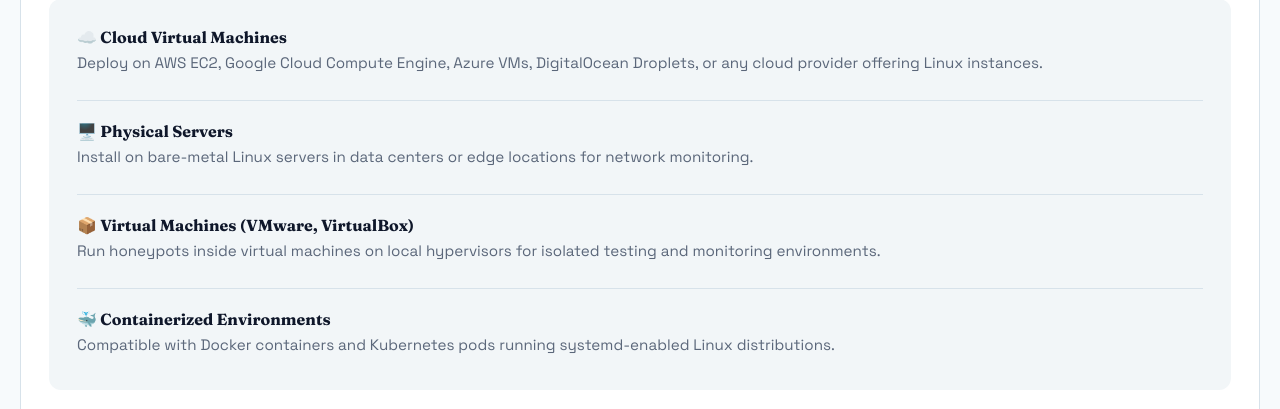
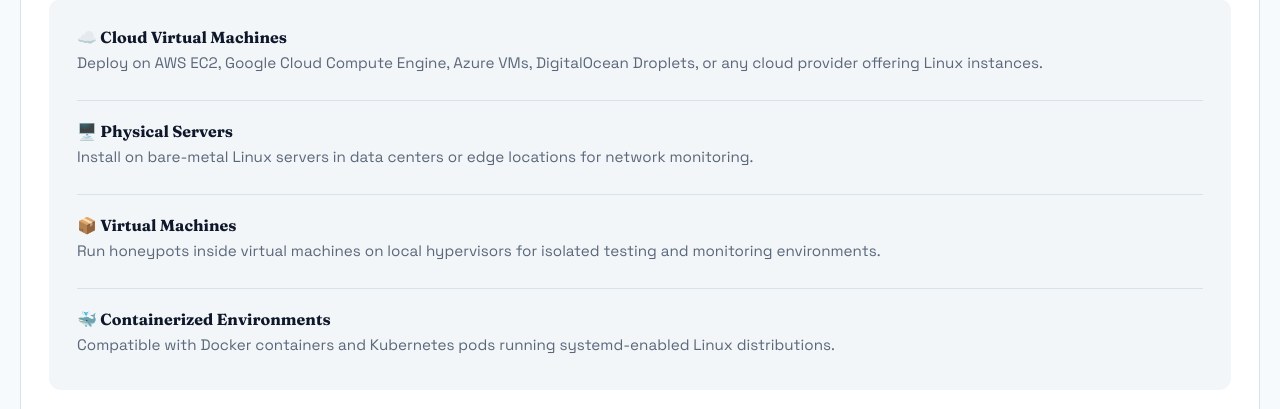
Before and after one commit to Dark-Avenger-Reborn/CanaryDefense, a Flask app: page /honeypots in a window 1280 px wide. Shown: the part 1541-1950 px from the top of the page. Run offline with Flask 3, Linux system fonts and the light colour scheme.

Commit message:
Update feature descriptions: simplify wording for virtual machines and clarify compatibility details

```diff
--- a/templates/explore_honeypots.html
+++ b/templates/explore_honeypots.html
@@ -430,7 +430,7 @@
 					</div>
 				</div>
 				<div class="example-item">
-					<h4>📦 Virtual Machines (VMware, VirtualBox)</h4>
+					<h4>📦 Virtual Machines</h4>
 					<div class="example-description">
 						Run honeypots inside virtual machines on local hypervisors for isolated testing and monitoring environments.
 					</div>
--- a/templates/index.html
+++ b/templates/index.html
@@ -152,7 +152,7 @@
 				</div>
 				<div class="feature-card">
 					<h3>🐧 Linux Compatible</h3>
-					<p>Verified on Ubuntu 20.04+, Debian 11+. Works on cloud VMs, physical servers, and containers. <a href="/honeypots#system-requirements" style="color: var(--accent); text-decoration: underline;">See system requirements →</a></p>
+					<p>Verified on Ubuntu 20.04+, Debian 11+. Works on VMs, physical servers, and containers. <a href="/honeypots#system-requirements" style="color: var(--accent); text-decoration: underline;">See system requirements →</a></p>
 				</div>
 				<div class="feature-card">
 					<h3>🔄 Real-Time Sync</h3>
```
